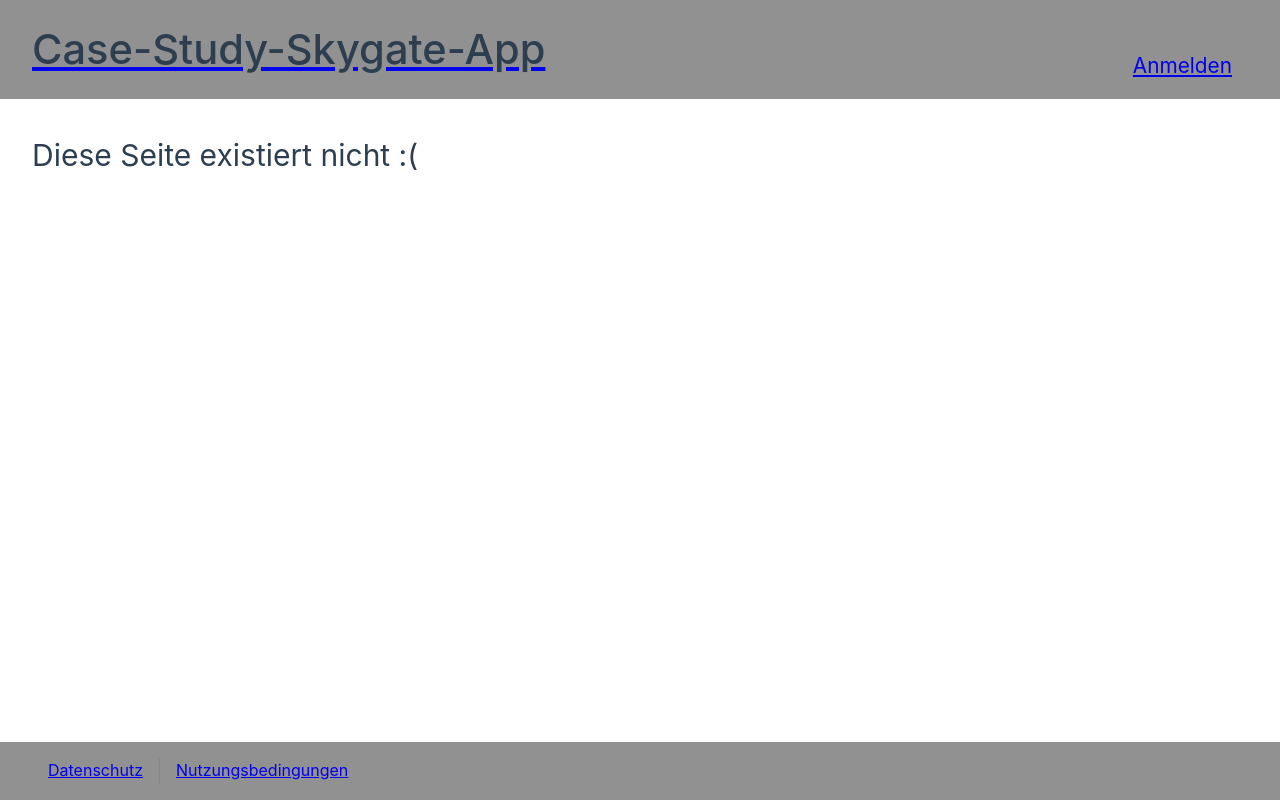
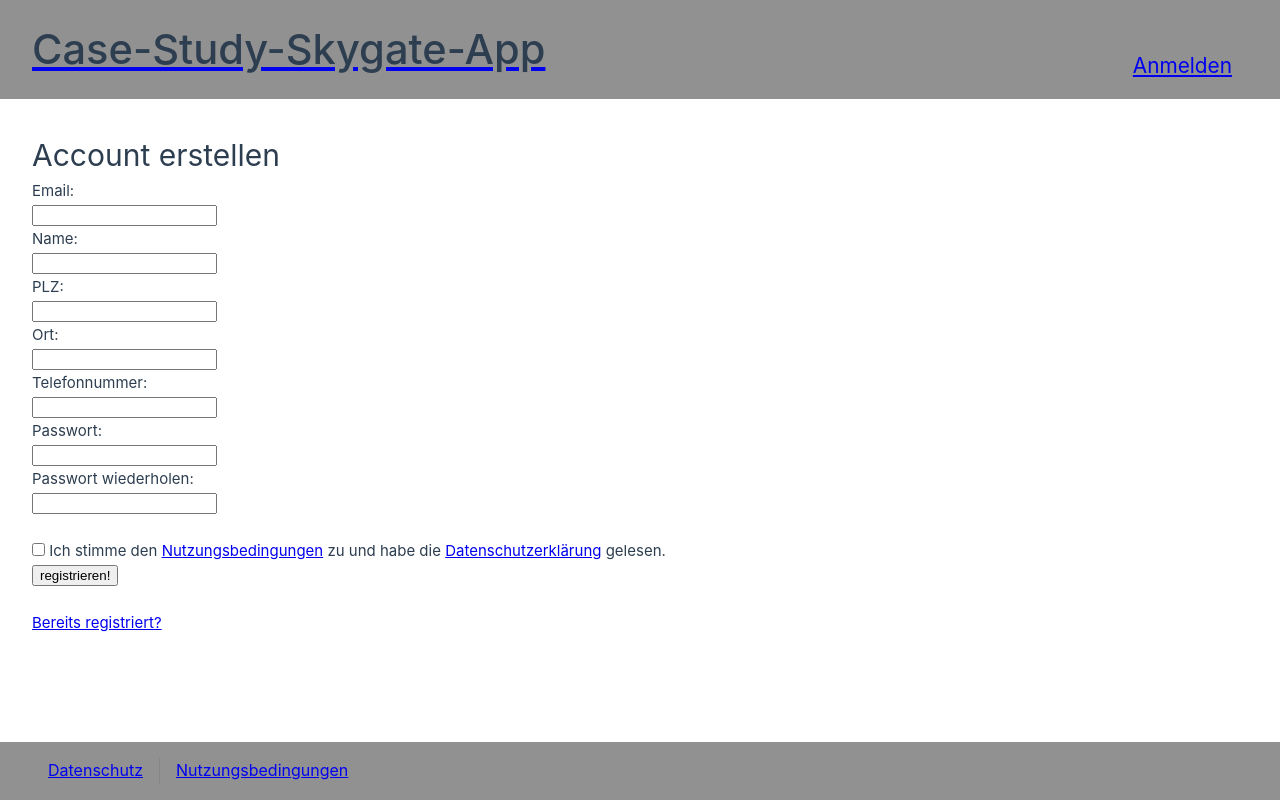
Before and after one commit to BenSauerlaender/case-study-skygate-app, a Vue app: page /register in a window 1280 px wide. Built offline with nearby package versions, Linux system fonts and the light colour scheme.

Commit message:
add register

```diff
--- a/src/router/index.ts
+++ b/src/router/index.ts
@@ -1,5 +1,6 @@
 import { createRouter, createWebHistory } from 'vue-router'
 import LoginView from '../views/LoginView.vue'
+import RegisterView from '../views/RegisterView.vue'
 import PrivacyView from '../views/PrivacyView.vue'
 import TermsOfUseView from '../views/TermsOfUseView.vue'
 import NotFound from '../views/NotFoundView.vue'
@@ -20,6 +21,11 @@ const router = createRouter({
       component: LoginView
     },
     {
+      path: '/register',
+      name: 'register',
+      component: RegisterView
+    },
+    {
       path: '/privacy',
       name: 'privacy',
       component: PrivacyView
--- /dev/null
+++ b/src/views/RegisterView.vue
@@ -0,0 +1,69 @@
+<script setup lang="ts">
+import { ref } from "vue";
+
+const email = ref("");
+const name = ref("");
+const postcode = ref("");
+const city = ref("");
+const phone = ref("");
+const password = ref("");
+const passwordRepeat = ref("");
+const readLegals = ref(false);
+
+function register(event: Event) {}
+</script>
+
+<template>
+  <h1 class="heading">Account erstellen</h1>
+
+  <label for="email">Email: </label>
+  <br />
+  <input id="email" v-model="email" />
+  <br />
+
+  <label for="name">Name: </label>
+  <br />
+  <input id="name" v-model="name" />
+  <br />
+
+  <label for="postcode">PLZ: </label>
+  <br />
+  <input id="postcode" v-model="postcode" />
+  <br />
+
+  <label for="city">Ort: </label>
+  <br />
+  <input id="city" v-model="city" />
+  <br />
+
+  <label for="phone">Telefonnummer: </label>
+  <br />
+  <input id="phone" v-model="phone" />
+  <br />
+
+  <label for="password">Passwort: </label>
+  <br />
+  <input id="password" v-model="password" />
+  <br />
+
+  <label for="password-repeat">Passwort wiederholen: </label>
+  <br />
+  <input id="password-repeat" v-model="passwordRepeat" />
+  <br />
+  <br />
+
+  <input type="checkbox" id="readLegals" v-model="readLegals" />
+  <label for="readLegals">
+    Ich stimme den
+    <RouterLink to="/terms-of-use">Nutzungsbedingungen</RouterLink> zu und habe
+    die
+    <RouterLink to="/privacy">Datenschutzerklärung</RouterLink> gelesen.</label
+  >
+  <br />
+
+  <button @click="register">registrieren!</button>
+  <br />
+  <br />
+
+  <RouterLink to="/login">Bereits registriert?</RouterLink>
+</template>
```
